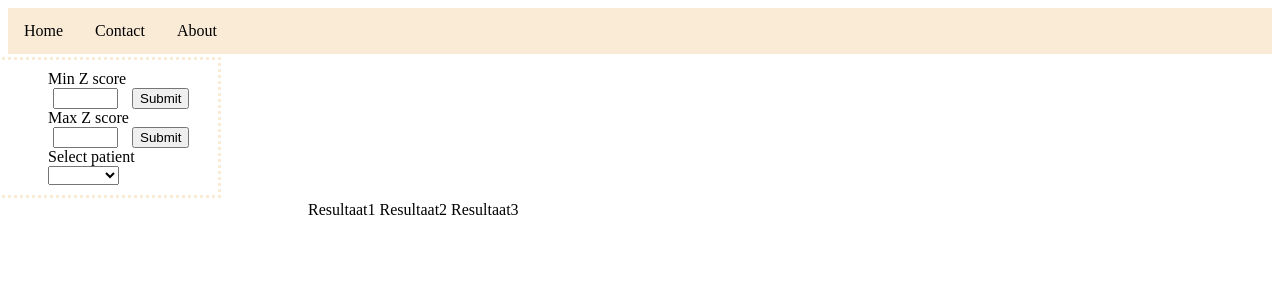
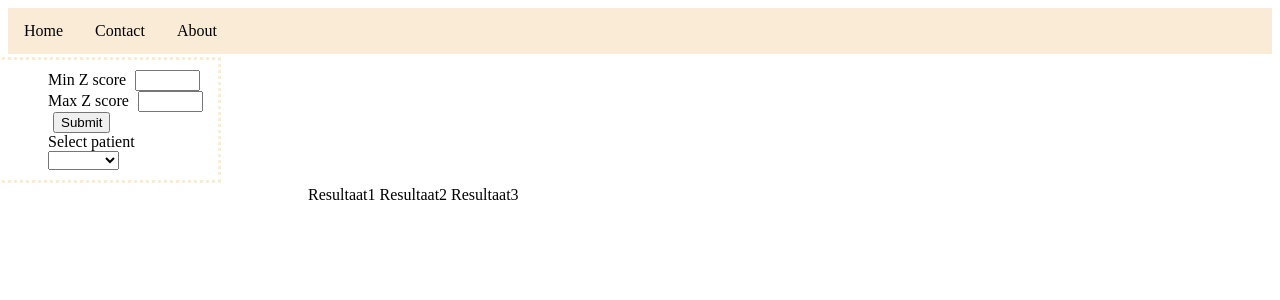
Before and after one commit to NietWard/Course8Groep5, a Flask app: page / in a window 1280 px wide. Shown: the top 300 px of the page. Run offline with Flask 2, Linux system fonts and the light colour scheme.

Commit message:
Add files via upload

```diff
--- a/templates/home.html
+++ b/templates/home.html
@@ -11,10 +11,13 @@
     </ul>
     <div class="menu">
         <ul>
-            Min Z score<br> <input type="text" name="zScoreMin" size="5">
+        <form method="post">
+            <label for="zScoreMin" >Min Z score</label>
+            <input type="text" name="zScoreMin" size="5"><br>
+            <label for="zScoreMax" >Max Z score</label>
+            <input type="text" name="zScoreMax" size="5">
             <input type="submit" value="Submit"><br>
-            Max Z score<br> <input type="text" name="zScoreMax" size="5">
-            <input type="submit" value="Submit">
+        </form>
             <label for="patients">Select patient</label>
             <select name="patients" id="patients">
                 {% for patient in patients %}
```
